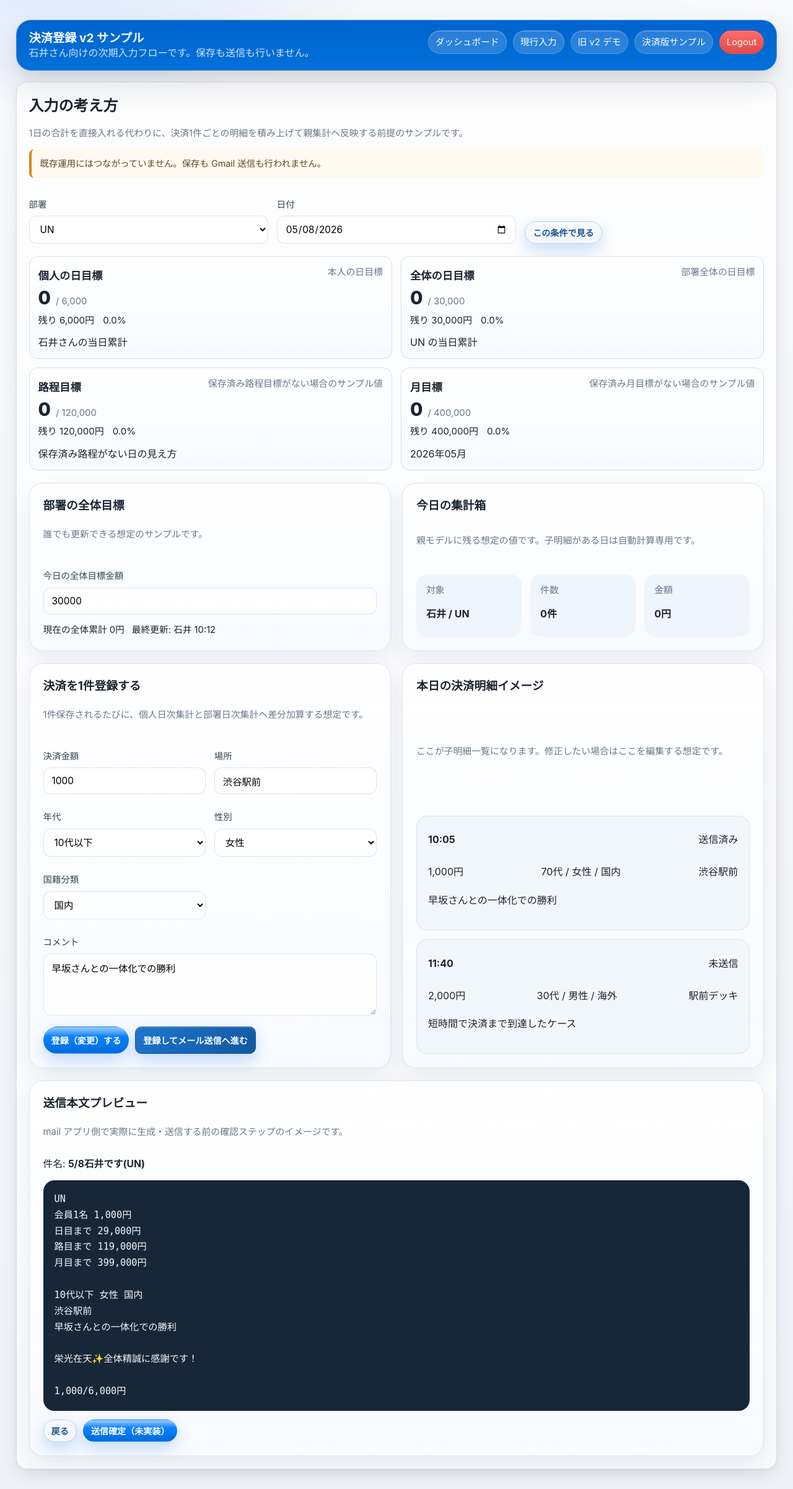
After one commit to markStone141/pantanarl_report_app, a Django app: page /metrics/entry-v2-transaction/ in a window 1280 px wide. The commit adds this page. Shown: the whole page at 62% size. Run offline with Django 5.2, Linux system fonts and the light colour scheme; a user stored in the database is signed in; data comes from the database, SQL or seed files in the repository.

Commit message:
Add dairymetrics transaction-based v2 sample

```diff
--- /dev/null
+++ b/backend/apps/dairymetrics/templates/dairymetrics/entry_form_v2_transaction_demo.html
@@ -0,0 +1,296 @@
+{% extends "base.html" %}
+{% load static humanize %}
+
+{% block title %}決済登録 v2 サンプル | DairyMetrics{% endblock %}
+
+{% block extra_head %}
+<link rel="stylesheet" href="{% static 'dairymetrics/app.css' %}?v=22" />
+{% endblock %}
+
+{% block content %}
+<div class="container">
+  <header id="dashboard-topbar" class="topbar dashboard-drawer-topbar topbar-nav-always">
+    <div>
+      <strong>決済登録 v2 サンプル</strong>
+      <div class="topbar-muted">{{ member.name }}さん向けの次期入力フローです。保存も送信も行いません。</div>
+    </div>
+    <button id="dashboard-drawer-toggle" class="btn-inline dashboard-drawer-toggle" type="button" aria-controls="dashboard-drawer-nav" aria-expanded="false" aria-label="Open menu">
+      <i class="fa-solid fa-bars" aria-hidden="true"></i>
+    </button>
+    <nav id="dashboard-drawer-nav" class="dashboard-drawer-nav">
+      <a href="{% url 'dairymetrics_dashboard' %}">ダッシュボード</a>
+      <a href="{% url 'dairymetrics_entry' %}">現行入力</a>
+      <a href="{% url 'dairymetrics_entry_v2_demo' %}">旧 v2 デモ</a>
+      <a href="{% url 'dairymetrics_entry_v2_transaction_demo' %}">決済版サンプル</a>
+      <a href="{% url 'dairymetrics_logout' %}" class="logout-link">Logout</a>
+    </nav>
+    <div id="dashboard-drawer-backdrop" class="dashboard-drawer-backdrop" hidden></div>
+  </header>
+
+  <section class="card dairymetrics-form-card dairymetrics-v2-transaction-shell">
+    <div class="dairymetrics-v2-intro">
+      <h2>入力の考え方</h2>
+      <p class="muted">1日の合計を直接入れる代わりに、決済1件ごとの明細を積み上げて親集計へ反映する前提のサンプルです。</p>
+      <div class="note">既存運用にはつながっていません。保存も Gmail 送信も行われません。</div>
+    </div>
+
+    <form method="get" class="dairymetrics-v2-context-grid">
+      <div class="dairymetrics-field">
+        <label for="dairymetrics-v2x-department">部署</label>
+        <select id="dairymetrics-v2x-department" name="department">
+          {% for department in departments %}
+          <option value="{{ department.code }}" {% if selected_department_code == department.code %}selected{% endif %}>{{ department.name }}</option>
+          {% endfor %}
+        </select>
+      </div>
+      <div class="dairymetrics-field">
+        <label for="dairymetrics-v2x-date">日付</label>
+        <div class="dairymetrics-date-wrap">
+          <div class="dairymetrics-date-field">
+            <input id="dairymetrics-v2x-date" class="dairymetrics-date-input" type="date" name="date" value="{{ entry_date|date:'Y-m-d' }}">
+          </div>
+        </div>
+      </div>
+      <div class="dairymetrics-field dairymetrics-v2-context-actions">
+        <button type="submit" class="btn-inline dairymetrics-secondary-btn">この条件で見る</button>
+      </div>
+    </form>
+
+    <section class="dairymetrics-v2-progress-board">
+      {% for card in progress_cards %}
+      <article class="metric-card dairymetrics-v2-progress-card{% if card.is_complete %} is-complete{% endif %}">
+        <div class="dairymetrics-v2-progress-head">
+          <strong>{{ card.label }}</strong>
+          {% if card.target_source %}
+          <span class="muted">{{ card.target_source }}</span>
+          {% endif %}
+        </div>
+        <div class="dairymetrics-v2-progress-main">
+          <span class="dairymetrics-v2-progress-current">{{ card.current_amount|intcomma }}</span>
+          <span class="muted">/ {{ card.target_amount|intcomma }}</span>
+        </div>
+        <div class="dairymetrics-v2-progress-meta">
+          <span>残り {% if card.has_target %}{{ card.remaining_amount|intcomma }}円{% else %}-{% endif %}</span>
+          <span>{% if card.achievement_rate is not None %}{{ card.achievement_rate }}%{% else %}-{% endif %}</span>
+        </div>
+        {% if card.helper_text %}
+        <div class="dairymetrics-subtext">{{ card.helper_text }}</div>
+        {% endif %}
+      </article>
+      {% endfor %}
+    </section>
+
+    <section class="dairymetrics-v2-demo-grid">
+      <article class="dairymetrics-v2-demo-card">
+        <div class="dairymetrics-v2-demo-head">
+          <h3>部署の全体目標</h3>
+          <p class="muted">誰でも更新できる想定のサンプルです。</p>
+        </div>
+        <div class="dairymetrics-v2-target-form">
+          <div class="dairymetrics-field">
+            <label for="dairymetrics-v2x-daily-target">今日の全体目標金額</label>
+            <input id="dairymetrics-v2x-daily-target" type="number" min="0" step="1000" value="{{ demo_department_daily_target }}">
+          </div>
+          <div class="dairymetrics-v2-inline-meta">
+            <span>現在の全体累計 {{ demo_department_daily_total|intcomma }}円</span>
+            <span>最終更新: {{ member.name }} 10:12</span>
+          </div>
+        </div>
+      </article>
+
+      <article class="dairymetrics-v2-demo-card">
+        <div class="dairymetrics-v2-demo-head">
+          <h3>今日の集計箱</h3>
+          <p class="muted">親モデルに残る想定の値です。子明細がある日は自動計算専用です。</p>
+        </div>
+        <div class="dairymetrics-v2-parent-summary">
+          <div>
+            <span class="muted">対象</span>
+            <strong>{{ member.name }} / {{ selected_department_name }}</strong>
+          </div>
+          <div>
+            <span class="muted">件数</span>
+            <strong>{{ initial_total_count }}件</strong>
+          </div>
+          <div>
+            <span class="muted">金額</span>
+            <strong>{{ initial_total_amount|intcomma }}円</strong>
+          </div>
+        </div>
+      </article>
+    </section>
+
+    <section class="dairymetrics-v2-transaction-layout">
+      <article class="dairymetrics-v2-demo-card">
+        <div class="dairymetrics-v2-demo-head">
+          <h3>決済を1件登録する</h3>
+          <p class="muted">1件保存されるたびに、個人日次集計と部署日次集計へ差分加算する想定です。</p>
+        </div>
+        <div class="dairymetrics-v2-transaction-form">
+          <div class="dairymetrics-field">
+            <label for="dairymetrics-v2x-amount">決済金額</label>
+            <input id="dairymetrics-v2x-amount" type="number" min="0" step="1000" value="{{ demo_mail_amount }}" data-mail-amount>
+          </div>
+          <div class="dairymetrics-field">
+            <label for="dairymetrics-v2x-location">場所</label>
+            <input id="dairymetrics-v2x-location" type="text" value="{{ demo_mail_location }}" data-mail-location>
+          </div>
+          <div class="dairymetrics-field">
+            <label for="dairymetrics-v2x-age">年代</label>
+            <select id="dairymetrics-v2x-age" data-mail-age>
+              {% for band in age_bands %}
+              <option value="{{ band.label }}" {% if band.label == demo_mail_age_band %}selected{% endif %}>{{ band.label }}</option>
+              {% endfor %}
+            </select>
+          </div>
+          <div class="dairymetrics-field">
+            <label for="dairymetrics-v2x-gender">性別</label>
+            <select id="dairymetrics-v2x-gender" data-mail-gender>
+              {% for band in gender_bands %}
+              <option value="{{ band.label }}" {% if band.label == demo_mail_gender %}selected{% endif %}>{{ band.label }}</option>
+              {% endfor %}
+            </select>
+          </div>
+          <div class="dairymetrics-field">
+            <label for="dairymetrics-v2x-nationality">国籍分類</label>
+            <select id="dairymetrics-v2x-nationality" data-mail-nationality>
+              {% for band in nationality_bands %}
+              <option value="{{ band.label }}" {% if band.label == demo_mail_nationality %}selected{% endif %}>{{ band.label }}</option>
+              {% endfor %}
+            </select>
+          </div>
+          <div class="dairymetrics-field dairymetrics-field-full">
+            <label for="dairymetrics-v2x-comment">コメント</label>
+            <textarea id="dairymetrics-v2x-comment" rows="4" data-mail-comment>{{ demo_mail_comment }}</textarea>
+          </div>
+        </div>
+
+        <div class="dairymetrics-v2-transaction-actions">
+          <button type="button" class="btn-inline">登録（変更）する</button>
+          <button type="button" class="btn-inline dairymetrics-save-btn" data-open-mail-preview>登録してメール送信へ進む</button>
+        </div>
+      </article>
+
+      <article class="dairymetrics-v2-demo-card">
+        <div class="dairymetrics-v2-demo-head">
+          <h3>本日の決済明細イメージ</h3>
+          <p class="muted">ここが子明細一覧になります。修正したい場合はここを編集する想定です。</p>
+        </div>
+        <div class="dairymetrics-v2-transaction-list">
+          {% for transaction in sample_transactions %}
+          <div class="dairymetrics-v2-transaction-item">
+            <div class="dairymetrics-v2-transaction-top">
+              <strong>{{ transaction.time_label }}</strong>
+              <span class="status-badge{% if transaction.mail_status == '送信済み' %} status-badge-active{% else %} status-badge-planned{% endif %}">{{ transaction.mail_status }}</span>
+            </div>
+            <div class="dairymetrics-v2-transaction-main">
+              <span>{{ transaction.amount|intcomma }}円</span>
+              <span>{{ transaction.age_band }} / {{ transaction.gender }} / {{ transaction.nationality }}</span>
+              <span>{{ transaction.location }}</span>
+            </div>
+            <div class="dairymetrics-subtext">{{ transaction.comment }}</div>
+          </div>
+          {% endfor %}
+        </div>
+      </article>
+    </section>
+
+    <section class="dairymetrics-v2-demo-card dairymetrics-v2-mail-preview-card" id="dairymetrics-v2-mail-preview" hidden>
+      <div class="dairymetrics-v2-demo-head">
+        <h3>送信本文プレビュー</h3>
+        <p class="muted">mail アプリ側で実際に生成・送信する前の確認ステップのイメージです。</p>
+      </div>
+      <div class="dairymetrics-v2-mail-subject">
+        件名: <strong data-mail-subject>{{ demo_mail_subject }}</strong>
+      </div>
+      <pre class="dairymetrics-v2-mail-body" data-mail-body></pre>
+      <div class="dairymetrics-v2-transaction-actions">
+        <button type="button" class="btn-inline dairymetrics-secondary-btn" data-close-mail-preview>戻る</button>
+        <button type="button" class="btn-inline">送信確定（未実装）</button>
+      </div>
+    </section>
+  </section>
+</div>
+<script src="{% static 'dashboard/mobile_drawer.js' %}?v=4"></script>
+<script>
+  (function () {
+    const previewCard = document.getElementById("dairymetrics-v2-mail-preview");
+    const openButton = document.querySelector("[data-open-mail-preview]");
+    const closeButton = document.querySelector("[data-close-mail-preview]");
+    const bodyEl = document.querySelector("[data-mail-body]");
+    const subjectEl = document.querySelector("[data-mail-subject]");
+    const amountInput = document.querySelector("[data-mail-amount]");
+    const locationInput = document.querySelector("[data-mail-location]");
+    const ageInput = document.querySelector("[data-mail-age]");
+    const genderInput = document.querySelector("[data-mail-gender]");
+    const nationalityInput = document.querySelector("[data-mail-nationality]");
+    const commentInput = document.querySelector("[data-mail-comment]");
+
+    function yen(value) {
+      const number = Number(value || 0);
+      return number.toLocaleString("ja-JP");
+    }
+
+    function remainingText(current, target) {
+      return Math.max(Number(target || 0) - Number(current || 0), 0).toLocaleString("ja-JP");
+    }
+
+    function renderMailPreview() {
+      const amount = Number(amountInput?.value || 0);
+      const age = ageInput?.value || "";
+      const gender = genderInput?.value || "";
+      const nationality = nationalityInput?.value || "";
+      const location = locationInput?.value || "";
+      const comment = commentInput?.value || "";
+      const subject = "{{ entry_date.month }}/{{ entry_date.day }}{{ demo_member_name }}です({{ selected_department_code|default:'UN①' }})";
+      const personalCurrent = {{ progress_cards.0.current_amount|default:0 }};
+      const personalTarget = {{ progress_cards.0.target_amount|default:0 }};
+      const dayCurrent = {{ progress_cards.1.current_amount|default:0 }};
+      const dayTarget = {{ progress_cards.1.target_amount|default:0 }};
+      const periodCurrent = {{ progress_cards.2.current_amount|default:0 }};
+      const periodTarget = {{ progress_cards.2.target_amount|default:0 }};
+      const monthCurrent = {{ progress_cards.3.current_amount|default:0 }};
+      const monthTarget = {{ progress_cards.3.target_amount|default:0 }};
+      if (subjectEl) subjectEl.textContent = subject;
+      if (bodyEl) {
+        bodyEl.textContent = [
+          "{{ selected_department_code|default:'UN①' }}",
+          "会員1名 " + yen(amount) + "円",
+          "日目まで " + remainingText(dayCurrent + amount, dayTarget) + "円",
+          "路目まで " + remainingText(periodCurrent + amount, periodTarget) + "円",
+          "月目まで " + remainingText(monthCurrent + amount, monthTarget) + "円",
+          "",
+          [age, gender, nationality].filter(Boolean).join(" "),
+          location,
+          comment,
+          "",
+          "栄光在天✨全体精誠に感謝です！",
+          "",
+          yen(personalCurrent + amount) + "/" + yen(personalTarget) + "円",
+        ].join("\n");
+      }
+    }
+
+    openButton?.addEventListener("click", function () {
+      renderMailPreview();
+      if (previewCard) {
+        previewCard.hidden = false;
+        previewCard.scrollIntoView({ behavior: "smooth", block: "start" });
+      }
+    });
+
+    closeButton?.addEventListener("click", function () {
+      if (previewCard) {
+        previewCard.hidden = true;
+      }
+    });
+
+    [amountInput, locationInput, ageInput, genderInput, nationalityInput, commentInput].forEach(function (input) {
+      input?.addEventListener("input", renderMailPreview);
+      input?.addEventListener("change", renderMailPreview);
+    });
+
+    renderMailPreview();
+  })();
+</script>
+{% endblock %}
--- a/backend/apps/dairymetrics/urls.py
+++ b/backend/apps/dairymetrics/urls.py
@@ -14,6 +14,7 @@ urlpatterns = [
     path("compare/ranking-detail/", views.comparison_ranking_detail, name="dairymetrics_compare_ranking_detail"),
     path("entry/", views.entry_form, name="dairymetrics_entry"),
     path("entry-v2/", views.entry_form_v2_demo, name="dairymetrics_entry_v2_demo"),
+    path("entry-v2-transaction/", views.entry_form_v2_transaction_demo, name="dairymetrics_entry_v2_transaction_demo"),
     path("targets/scope/", views.scope_target_form, name="dairymetrics_scope_target"),
     path("admin/", views.admin_overview, name="dairymetrics_admin_overview"),
     path("admin/rankings/", views.admin_ranking_overview, name="dairymetrics_admin_ranking_overview"),
--- a/backend/apps/dairymetrics/views.py
+++ b/backend/apps/dairymetrics/views.py
@@ -12,6 +12,7 @@ from django.utils import timezone
 from django.utils.dateparse import parse_date
 
 from apps.accounts.models import Department, Member
+from apps.targets.models import DepartmentMonthTarget, DepartmentPeriodTarget, Period
 
 from .auth import get_member_profile, require_dairymetrics_admin, require_dairymetrics_member
 from .forms import DairyMetricsLoginForm, MemberDailyMetricEntryForm, MemberScopeTargetForm, MetricAdjustmentForm
@@ -125,6 +126,181 @@ def _build_entry_v2_demo_context(*, member, selected_department, entry_date):
         "nationality_bands": ENTRY_V2_NATIONALITY_BANDS,
         "is_admin": False,
         "demo_mode": True,
+    }
+
+
+def _build_demo_progress_card(*, label, current_amount, target_amount, helper_text="", target_source=""):
+    current_amount = int(current_amount or 0)
+    target_amount = int(target_amount or 0)
+    remaining_amount = max(target_amount - current_amount, 0) if target_amount else 0
+    achievement_rate = round((current_amount / target_amount) * 100, 1) if target_amount else None
+    return {
+        "label": label,
+        "current_amount": current_amount,
+        "target_amount": target_amount,
+        "remaining_amount": remaining_amount,
+        "achievement_rate": achievement_rate,
+        "helper_text": helper_text,
+        "target_source": target_source,
+        "has_target": bool(target_amount),
+        "is_complete": bool(target_amount) and current_amount >= target_amount,
+    }
+
+
+def _build_entry_v2_transaction_demo_context(*, member, selected_department, entry_date):
+    base_context = _build_entry_v2_demo_context(
+        member=member,
+        selected_department=selected_department,
+        entry_date=entry_date,
+    )
+    selected_department_code = base_context["selected_department_code"]
+    selected_department_obj = next(
+        (department for department in base_context["departments"] if department.code == selected_department_code),
+        None,
+    )
+    existing_entry = None
+    if selected_department_obj:
+        existing_entry = (
+            MemberDailyMetricEntry.objects.filter(
+                member=member,
+                department=selected_department_obj,
+                entry_date=entry_date,
+            )
+            .select_related("department")
+            .first()
+        )
+    personal_target_amount = int(getattr(existing_entry, "daily_target_amount", 0) or 0)
+    personal_total_amount = int(base_context["initial_total_amount"] or 0)
+    department_day_entries = MemberDailyMetricEntry.objects.filter(
+        department__code=selected_department_code,
+        entry_date=entry_date,
+    )
+    department_day_total = int(department_day_entries.aggregate(total=Sum("support_amount"))["total"] or 0)
+    department_day_target = int(department_day_entries.aggregate(total=Sum("daily_target_amount"))["total"] or 0)
+    active_period = (
+        Period.objects.filter(start_date__lte=entry_date, end_date__gte=entry_date)
+        .order_by("-start_date", "-id")
+        .first()
+    )
+    period_target_amount = 0
+    period_total_amount = 0
+    period_label = "保存済み路程がない日の見え方"
+    period_target_source = ""
+    if active_period and selected_department_obj:
+        period_label = active_period.name
+        period_target = DepartmentPeriodTarget.objects.filter(
+            period=active_period,
+            department=selected_department_obj,
+        ).first()
+        period_target_amount = int(getattr(period_target, "target_amount", 0) or 0)
+        period_total_amount = int(
+            MemberDailyMetricEntry.objects.filter(
+                department=selected_department_obj,
+                entry_date__gte=active_period.start_date,
+                entry_date__lte=active_period.end_date,
+            ).aggregate(total=Sum("support_amount"))["total"]
+            or 0
+        )
+        if period_target:
+            period_target_source = f"{selected_department_obj.code} の保存済み路程目標"
+    month_target_amount = 0
+    month_total_amount = 0
+    month_target_source = ""
+    month_label = entry_date.strftime("%Y年%m月")
+    if selected_department_obj:
+        month_target = DepartmentMonthTarget.objects.filter(
+            department=selected_department_obj,
+            target_month=entry_date.replace(day=1),
+        ).first()
+        month_target_amount = int(getattr(month_target, "target_amount", 0) or 0)
+        month_total_amount = int(
+            MemberDailyMetricEntry.objects.filter(
+                department=selected_department_obj,
+                entry_date__year=entry_date.year,
+                entry_date__month=entry_date.month,
+            ).aggregate(total=Sum("support_amount"))["total"]
+            or 0
+        )
+        if month_target:
+            month_target_source = f"{selected_department_obj.code} の保存済み月目標"
+    # Keep the sample visually useful even when no targets are set locally.
+    if not personal_target_amount:
+        personal_target_amount = 6000
+    if not department_day_target:
+        department_day_target = 30000
+    if not period_target_amount:
+        period_target_amount = max(period_total_amount, 120000)
+    if not month_target_amount:
+        month_target_amount = max(month_total_amount, 400000)
+    progress_cards = [
+        _build_demo_progress_card(
+            label="個人の日目標",
+            current_amount=personal_total_amount,
+            target_amount=personal_target_amount,
+            helper_text=f"{member.name}さんの当日累計",
+            target_source="本人の日目標",
+        ),
+        _build_demo_progress_card(
+            label="全体の日目標",
+            current_amount=department_day_total,
+            target_amount=department_day_target,
+            helper_text=f"{selected_department_code or '-'} の当日累計",
+            target_source="部署全体の日目標",
+        ),
+        _build_demo_progress_card(
+            label="路程目標",
+            current_amount=period_total_amount,
+            target_amount=period_target_amount,
+            helper_text=period_label,
+            target_source=period_target_source or "保存済み路程目標がない場合のサンプル値",
+        ),
+        _build_demo_progress_card(
+            label="月目標",
+            current_amount=month_total_amount,
+            target_amount=month_target_amount,
+            helper_text=month_label,
+            target_source=month_target_source or "保存済み月目標がない場合のサンプル値",
+        ),
+    ]
+    sample_transactions = [
+        {
+            "sequence": 1,
+            "time_label": "10:05",
+            "amount": 1000,
+            "age_band": "70代",
+            "gender": "女性",
+            "nationality": "国内",
+            "location": "渋谷駅前",
+            "comment": "早坂さんとの一体化での勝利",
+            "mail_status": "送信済み",
+        },
+        {
+            "sequence": 2,
+            "time_label": "11:40",
+            "amount": 2000,
+            "age_band": "30代",
+            "gender": "男性",
+            "nationality": "海外",
+            "location": "駅前デッキ",
+            "comment": "短時間で決済まで到達したケース",
+            "mail_status": "未送信",
+        },
+    ]
+    return {
+        **base_context,
+        "progress_cards": progress_cards,
+        "sample_transactions": sample_transactions,
+        "selected_department_name": getattr(selected_department_obj, "name", selected_department_code),
+        "demo_mail_subject": f"{entry_date.month}/{entry_date.day}{member.name}です({selected_department_code or 'UN①'})",
+        "demo_mail_comment": "早坂さんとの一体化での勝利",
+        "demo_mail_location": "渋谷駅前",
+        "demo_mail_amount": 1000,
+        "demo_mail_age_band": "70代",
+        "demo_mail_gender": "女性",
+        "demo_mail_nationality": "国内",
+        "demo_department_daily_target": department_day_target,
+        "demo_department_daily_total": department_day_total,
+        "demo_member_name": member.name,
     }
 
 
@@ -802,6 +978,22 @@ def entry_form_v2_demo(request: HttpRequest) -> HttpResponse:
     return render(request, "dairymetrics/entry_form_v2_demo.html", context)
 
 
+@require_dairymetrics_member
+def entry_form_v2_transaction_demo(request: HttpRequest) -> HttpResponse:
+    member = get_member_profile(request.user)
+    if not member:
+        return redirect("dairymetrics_dashboard")
+
+    entry_date = parse_date((request.GET.get("date") or "").strip()) or timezone.localdate()
+    selected_department = (request.GET.get("department") or "").strip()
+    context = _build_entry_v2_transaction_demo_context(
+        member=member,
+        selected_department=selected_department,
+        entry_date=entry_date,
+    )
+    return render(request, "dairymetrics/entry_form_v2_transaction_demo.html", context)
+
+
 @require_dairymetrics_admin
 def admin_overview(request: HttpRequest) -> HttpResponse:
     selected_department_code = (request.GET.get("department") or "").strip()
--- a/backend/static/dairymetrics/app.css
+++ b/backend/static/dairymetrics/app.css
@@ -1875,3 +1875,164 @@
     min-width: 0;
   }
 }
+
+.dairymetrics-v2-transaction-shell {
+  display: grid;
+  gap: 20px;
+}
+
+.dairymetrics-v2-progress-board {
+  display: grid;
+  grid-template-columns: repeat(2, minmax(0, 1fr));
+  gap: 14px;
+}
+
+.dairymetrics-v2-progress-card {
+  display: grid;
+  gap: 8px;
+}
+
+.dairymetrics-v2-progress-head {
+  display: flex;
+  align-items: flex-start;
+  justify-content: space-between;
+  gap: 12px;
+}
+
+.dairymetrics-v2-progress-main {
+  display: flex;
+  align-items: baseline;
+  gap: 8px;
+  color: var(--ink-strong);
+}
+
+.dairymetrics-v2-progress-current {
+  font-size: 1.85rem;
+  font-weight: 800;
+  line-height: 1;
+}
+
+.dairymetrics-v2-progress-meta {
+  display: flex;
+  gap: 14px;
+  flex-wrap: wrap;
+  color: var(--ink-soft);
+  font-size: 0.94rem;
+}
+
+.dairymetrics-v2-demo-grid,
+.dairymetrics-v2-transaction-layout {
+  display: grid;
+  grid-template-columns: repeat(2, minmax(0, 1fr));
+  gap: 18px;
+}
+
+.dairymetrics-v2-demo-card {
+  padding: 22px;
+  border: 1px solid rgba(142, 174, 206, 0.3);
+  border-radius: 22px;
+  background: linear-gradient(180deg, rgba(255, 255, 255, 0.98), rgba(247, 250, 255, 0.96));
+  box-shadow: 0 14px 36px rgba(10, 41, 71, 0.08);
+  display: grid;
+  gap: 18px;
+}
+
+.dairymetrics-v2-demo-head {
+  display: grid;
+  gap: 6px;
+}
+
+.dairymetrics-v2-demo-head h3 {
+  margin: 0;
+}
+
+.dairymetrics-v2-target-form,
+.dairymetrics-v2-parent-summary,
+.dairymetrics-v2-transaction-form,
+.dairymetrics-v2-transaction-list {
+  display: grid;
+  gap: 14px;
+}
+
+.dairymetrics-v2-inline-meta {
+  display: flex;
+  gap: 12px;
+  flex-wrap: wrap;
+  color: var(--ink-soft);
+  font-size: 0.92rem;
+}
+
+.dairymetrics-v2-parent-summary {
+  grid-template-columns: repeat(3, minmax(0, 1fr));
+}
+
+.dairymetrics-v2-parent-summary > div {
+  display: grid;
+  gap: 4px;
+  padding: 14px 16px;
+  border-radius: 16px;
+  background: rgba(238, 245, 253, 0.9);
+}
+
+.dairymetrics-v2-transaction-form {
+  grid-template-columns: repeat(2, minmax(0, 1fr));
+}
+
+.dairymetrics-v2-transaction-actions {
+  display: flex;
+  gap: 10px;
+  flex-wrap: wrap;
+}
+
+.dairymetrics-v2-transaction-item {
+  display: grid;
+  gap: 8px;
+  padding: 16px 18px;
+  border-radius: 18px;
+  background: rgba(242, 247, 253, 0.95);
+  border: 1px solid rgba(156, 183, 210, 0.3);
+}
+
+.dairymetrics-v2-transaction-top,
+.dairymetrics-v2-transaction-main {
+  display: flex;
+  gap: 12px;
+  justify-content: space-between;
+  flex-wrap: wrap;
+  align-items: center;
+}
+
+.dairymetrics-v2-transaction-main span {
+  min-width: 0;
+}
+
+.dairymetrics-v2-mail-preview-card {
+  gap: 14px;
+}
+
+.dairymetrics-v2-mail-subject {
+  font-size: 0.98rem;
+  color: var(--ink-strong);
+}
+
+.dairymetrics-v2-mail-body {
+  margin: 0;
+  padding: 18px;
+  border-radius: 18px;
+  background: rgba(10, 26, 44, 0.94);
+  color: #f4f8fc;
+  font-size: 0.95rem;
+  line-height: 1.7;
+  white-space: pre-wrap;
+  overflow-wrap: anywhere;
+}
+
+@media (max-width: 900px) {
+  .dairymetrics-v2-progress-board,
+  .dairymetrics-v2-demo-grid,
+  .dairymetrics-v2-transaction-layout,
+  .dairymetrics-v2-transaction-form,
+  .dairymetrics-v2-parent-summary {
+    grid-template-columns: 1fr;
+  }
+}
```
Also changed, not shown: backend/apps/dairymetrics/tests.py (+63 -1 lines).
